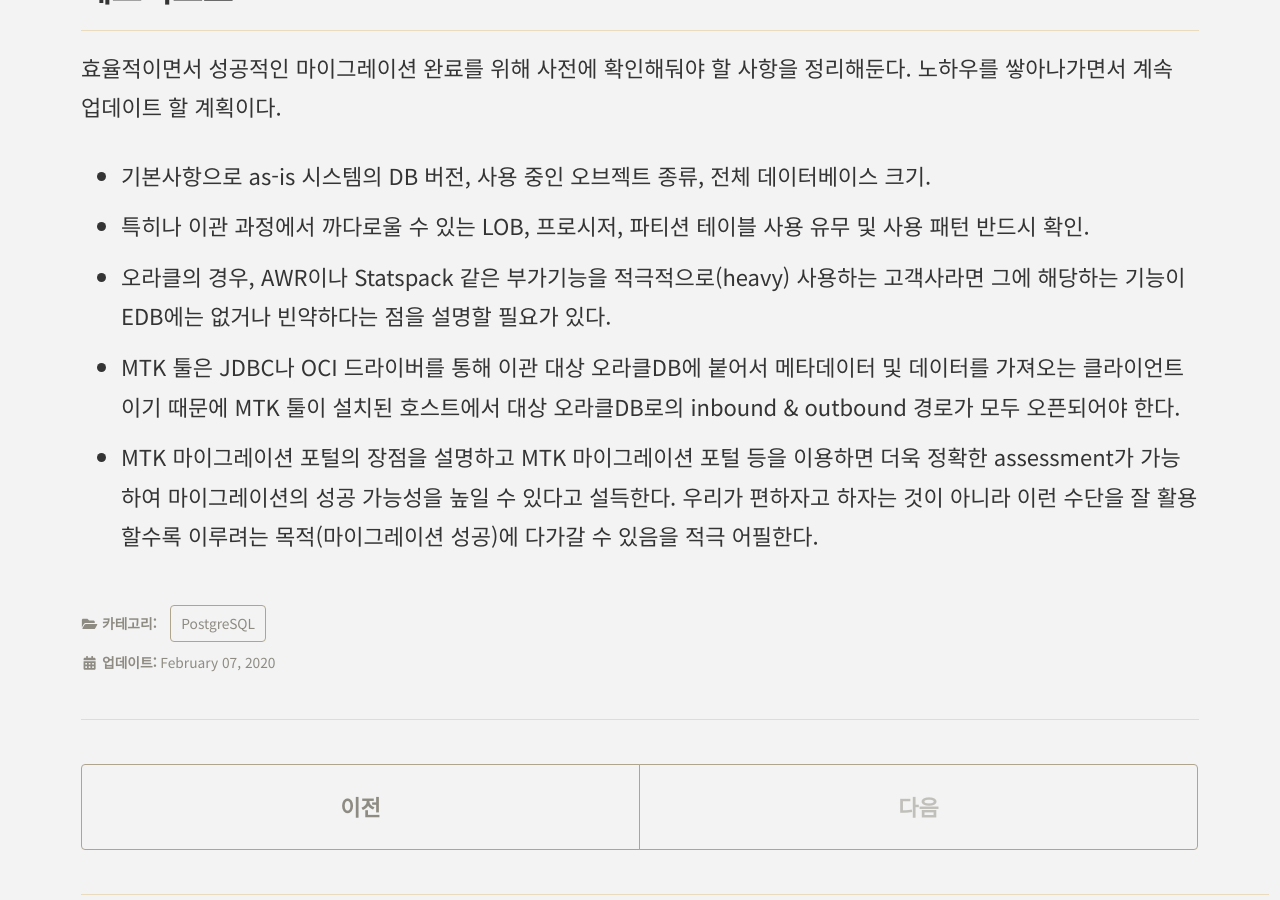
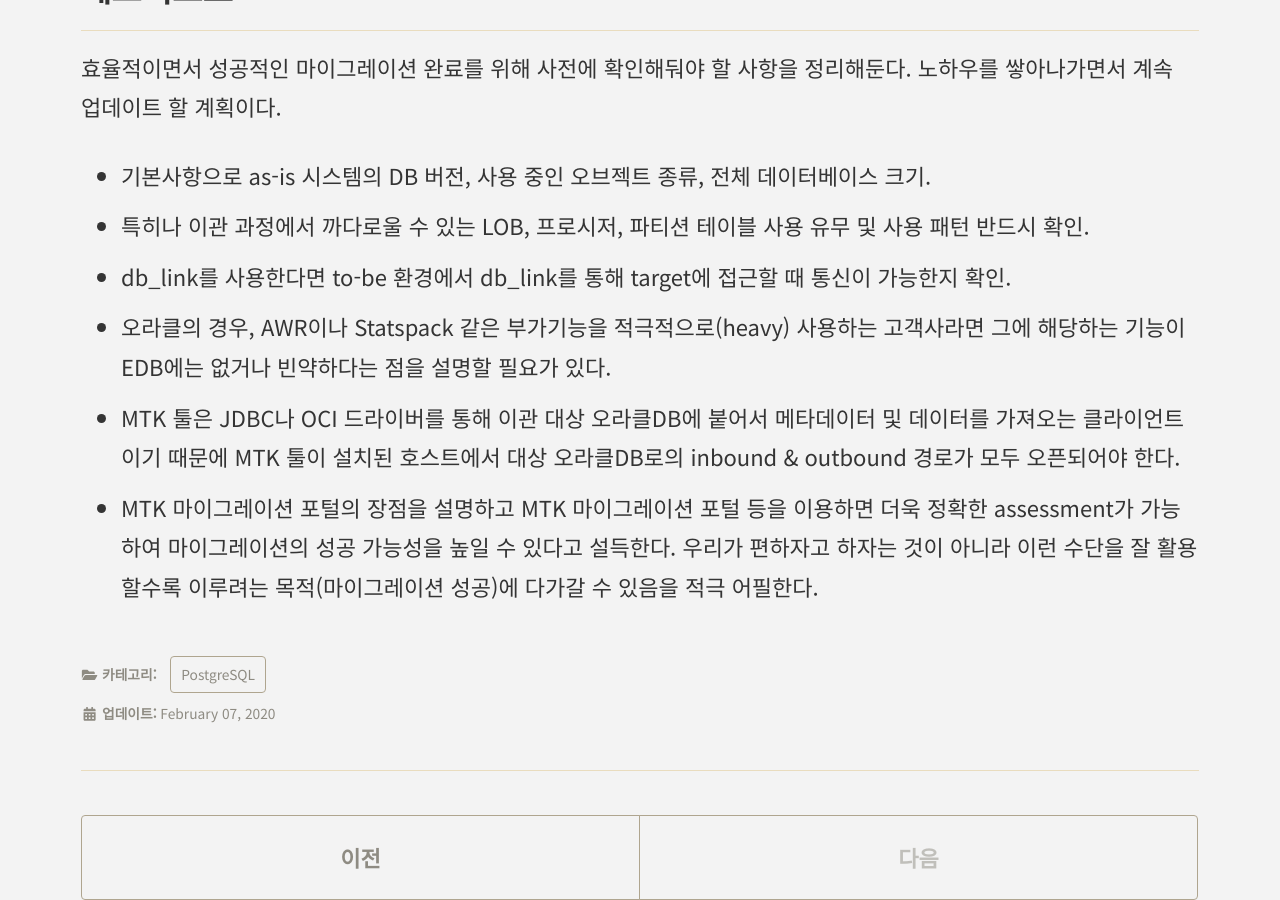
Before and after one commit to coiy/coiy.github.io, a Jekyll site: the page built from _posts/2020-02-07-Oracle_to_edb_assessment.md, in a window 1280 px wide and 900 px high, scrolled down 1400 px. Built offline with Jekyll 4.4.1, drawn with Linux system fonts in a browser that asks for light colours; cached includes are drawn as plain includes.

Commit message:
db_link 관련 내용 추가.

```diff
--- a/_posts/2020-02-07-Oracle_to_edb_assessment.md
+++ b/_posts/2020-02-07-Oracle_to_edb_assessment.md
@@ -25,6 +25,7 @@ EDB 측에서 마이그레이션 툴인 **M**igration**T**ool**K**it (이하 mtk
 
 * 기본사항으로 as-is 시스템의 DB 버전, 사용 중인 오브젝트 종류, 전체 데이터베이스 크기.
 * 특히나 이관 과정에서 까다로울 수 있는 LOB, 프로시저, 파티션 테이블 사용 유무 및 사용 패턴 반드시 확인.
+* db_link를 사용한다면 to-be 환경에서 db_link를 통해 target에 접근할 때 통신이 가능한지 확인.
 * 오라클의 경우, AWR이나 Statspack 같은 부가기능을 적극적으로(heavy) 사용하는 고객사라면 그에 해당하는 기능이 EDB에는 없거나 빈약하다는 점을 설명할 필요가 있다.
 * MTK 툴은 JDBC나 OCI 드라이버를 통해 이관 대상 오라클DB에 붙어서 메타데이터 및 데이터를 가져오는 클라이언트이기 때문에 MTK 툴이 설치된 호스트에서 대상 오라클DB로의 inbound & outbound 경로가 모두 오픈되어야 한다.
 * MTK 마이그레이션 포털의 장점을 설명하고 MTK 마이그레이션 포털 등을 이용하면 더욱 정확한 assessment가 가능하여 마이그레이션의 성공 가능성을 높일 수 있다고 설득한다. 우리가 편하자고 하자는 것이 아니라 이런 수단을 잘 활용할수록 이루려는 목적(마이그레이션 성공)에 다가갈 수 있음을 적극 어필한다.
```
